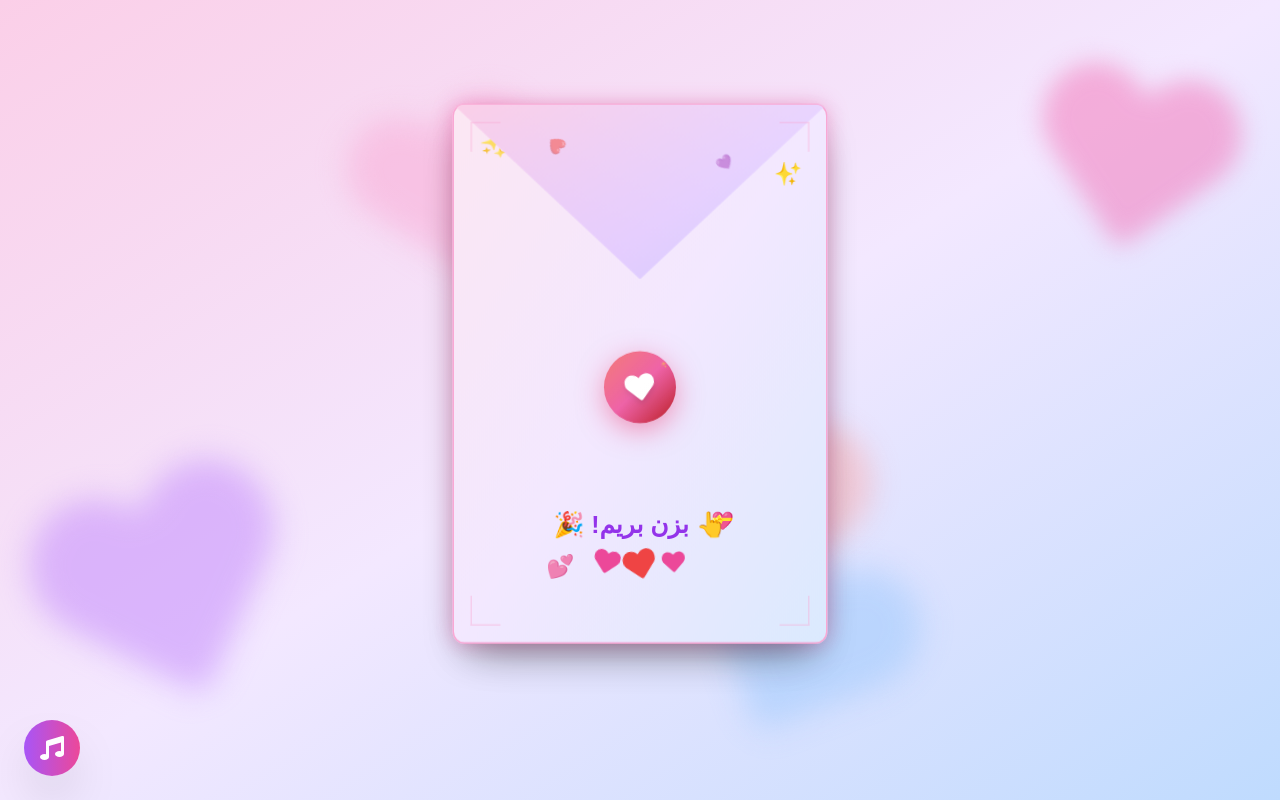
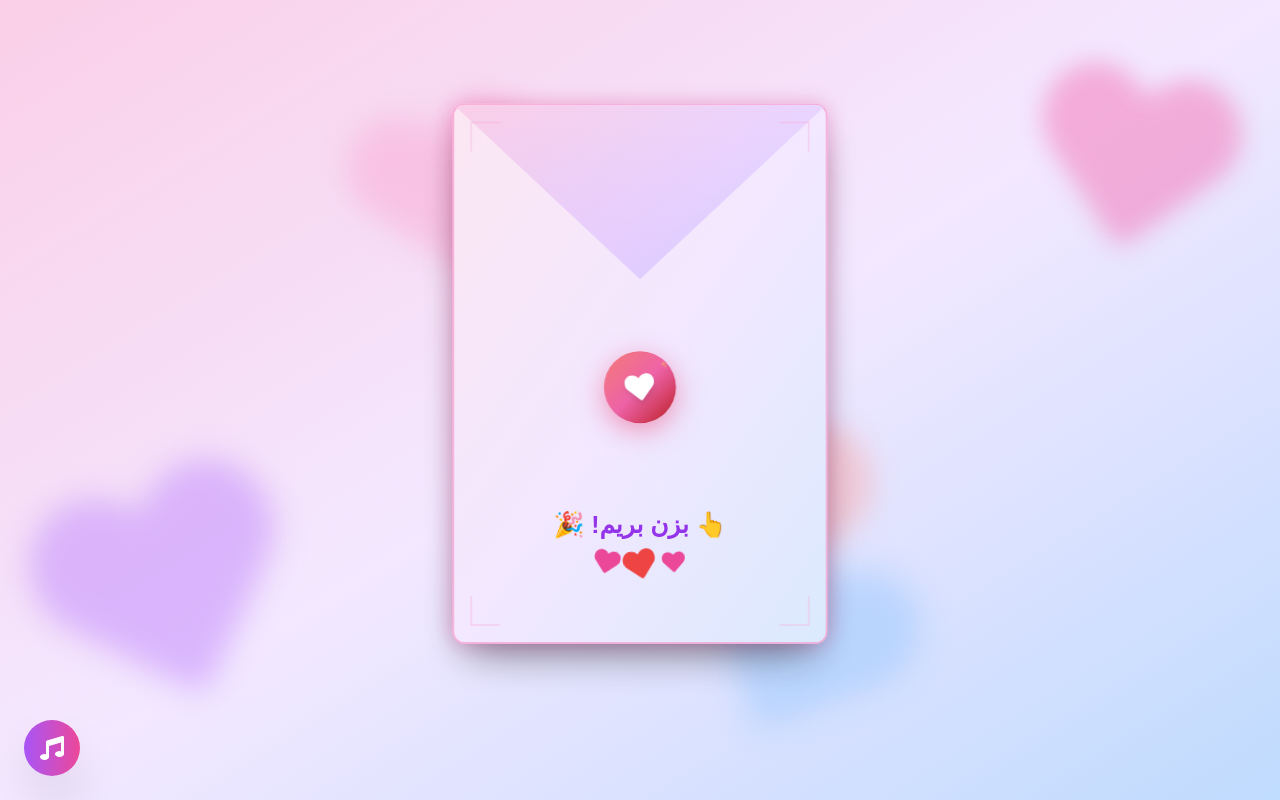
Before and after one commit to noobogami/digital-wedding-card, a React (Vite) app: page / in a window 1280 px wide. Built offline with nearby package versions, Linux system fonts and the light colour scheme; a web font is replaced by a local one.

Commit message:
decreasing particles

```diff
--- a/src/components/Hero.jsx
+++ b/src/components/Hero.jsx
@@ -682,69 +682,6 @@ const Hero = ({ onEnvelopeOpen }) => {
               <div className="relative w-[500px] max-w-[90vw] h-[600px] sm:h-[720px] bg-gradient-to-br from-pink-200 via-purple-200 to-blue-200 rounded-2xl">
                 {/* Back of envelope */}
                 <div className="absolute inset-0 bg-gradient-to-br from-pink-100 via-purple-100 to-blue-100 rounded-2xl shadow-2xl border-2 border-pink-300" />
-
-                {/* Sparkle decorations */}
-                <motion.div
-                  className="absolute top-10 left-10 text-yellow-400 text-2xl"
-                  animate={{
-                    scale: [1, 1.5, 1],
-                    rotate: [0, 180, 360],
-                    opacity: [0.5, 1, 0.5],
-                  }}
-                  transition={{
-                    duration: 2,
-                    repeat: Infinity,
-                    ease: "easeInOut",
-                  }}
-                >
-                  ✨
-                </motion.div>
-                <motion.div
-                  className="absolute top-20 right-10 text-yellow-400 text-xl"
-                  animate={{
-                    scale: [1, 1.5, 1],
-                    rotate: [0, 180, 360],
-                    opacity: [0.5, 1, 0.5],
-                  }}
-                  transition={{
-                    duration: 2,
-                    repeat: Infinity,
-                    ease: "easeInOut",
-                    delay: 0.5,
-                  }}
-                >
-                  ✨
-                </motion.div>
-                <motion.div
-                  className="absolute bottom-20 left-1/4 text-pink-400 text-3xl"
-                  animate={{
-                    y: [0, -20, 0],
-                    opacity: [0.6, 1, 0.6],
-                  }}
-                  transition={{
-                    duration: 3,
-                    repeat: Infinity,
-                    ease: "easeInOut",
-                  }}
-                >
-                  💕
-                </motion.div>
-                <motion.div
-                  className="absolute bottom-32 right-1/4 text-purple-400 text-2xl"
-                  animate={{
-                    y: [0, -20, 0],
-                    opacity: [0.6, 1, 0.6],
-                  }}
-                  transition={{
-                    duration: 3,
-                    repeat: Infinity,
-                    ease: "easeInOut",
-                    delay: 1,
-                  }}
-                >
-                  💝
-                </motion.div>
-
                 {/* Envelope flap - animated */}
                 <motion.div
                   className="absolute top-0 left-0 right-0 h-[300px] sm:h-[360px] bg-gradient-to-br from-pink-200 via-purple-200 to-blue-200 origin-top border-x border-t border-pink-300 rounded-t-2xl"
@@ -763,24 +700,6 @@ const Hero = ({ onEnvelopeOpen }) => {
 
                   {/* Flap decorative border */}
                   <div className="absolute bottom-0 left-0 right-0 h-px bg-gradient-to-r from-transparent via-pink-400 to-transparent" />
-
-                  {/* Fun decorative patterns on flap */}
-                  <div className="absolute inset-0 overflow-hidden pointer-events-none">
-                    <motion.div
-                      className="absolute top-10 left-1/4 text-pink-300 text-xl opacity-50"
-                      animate={{ rotate: [0, 360] }}
-                      transition={{ duration: 4, repeat: Infinity, ease: "linear" }}
-                    >
-                      ❤️
-                    </motion.div>
-                    <motion.div
-                      className="absolute top-16 right-1/4 text-purple-300 text-lg opacity-50"
-                      animate={{ rotate: [360, 0] }}
-                      transition={{ duration: 5, repeat: Infinity, ease: "linear" }}
-                    >
-                      💜
-                    </motion.div>
-                  </div>
                 </motion.div>
 
                 {/* Wax seal */}
--- a/src/components/MusicPlayer.jsx
+++ b/src/components/MusicPlayer.jsx
@@ -7,21 +7,26 @@ const MusicPlayer = ({ shouldPlay }) => {
   const [isMuted, setIsMuted] = useState(false);
   const [volume, setVolume] = useState(0.4);
   const [showPlayer, setShowPlayer] = useState(false);
+  const [hasAutoPlayed, setHasAutoPlayed] = useState(false);
   const audioRef = useRef(null);
 
-  // Play music when envelope opens
+  // Play music when envelope opens (only once)
   useEffect(() => {
-    if (shouldPlay && !isPlaying) {
+    if (shouldPlay && !hasAutoPlayed) {
       const playAudio = async () => {
         try {
           if (audioRef.current) {
             audioRef.current.volume = volume;
             await audioRef.current.play();
             setIsPlaying(true);
+            setHasAutoPlayed(true); // Mark that we've tried to auto-play
+            setShowPlayer(false);
           }
         } catch (error) {
           console.error('Music play error:', error.message);
           setIsPlaying(false);
+          setHasAutoPlayed(true); // Don't keep trying
+          setShowPlayer(false); // Show player so user can manually start
         }
       };
 
@@ -29,7 +34,7 @@ const MusicPlayer = ({ shouldPlay }) => {
       const timer = setTimeout(playAudio, 500);
       return () => clearTimeout(timer);
     }
-  }, [shouldPlay, volume, isPlaying]);
+  }, [shouldPlay, hasAutoPlayed, volume]);
 
   const togglePlay = async () => {
     if (audioRef.current) {
```
